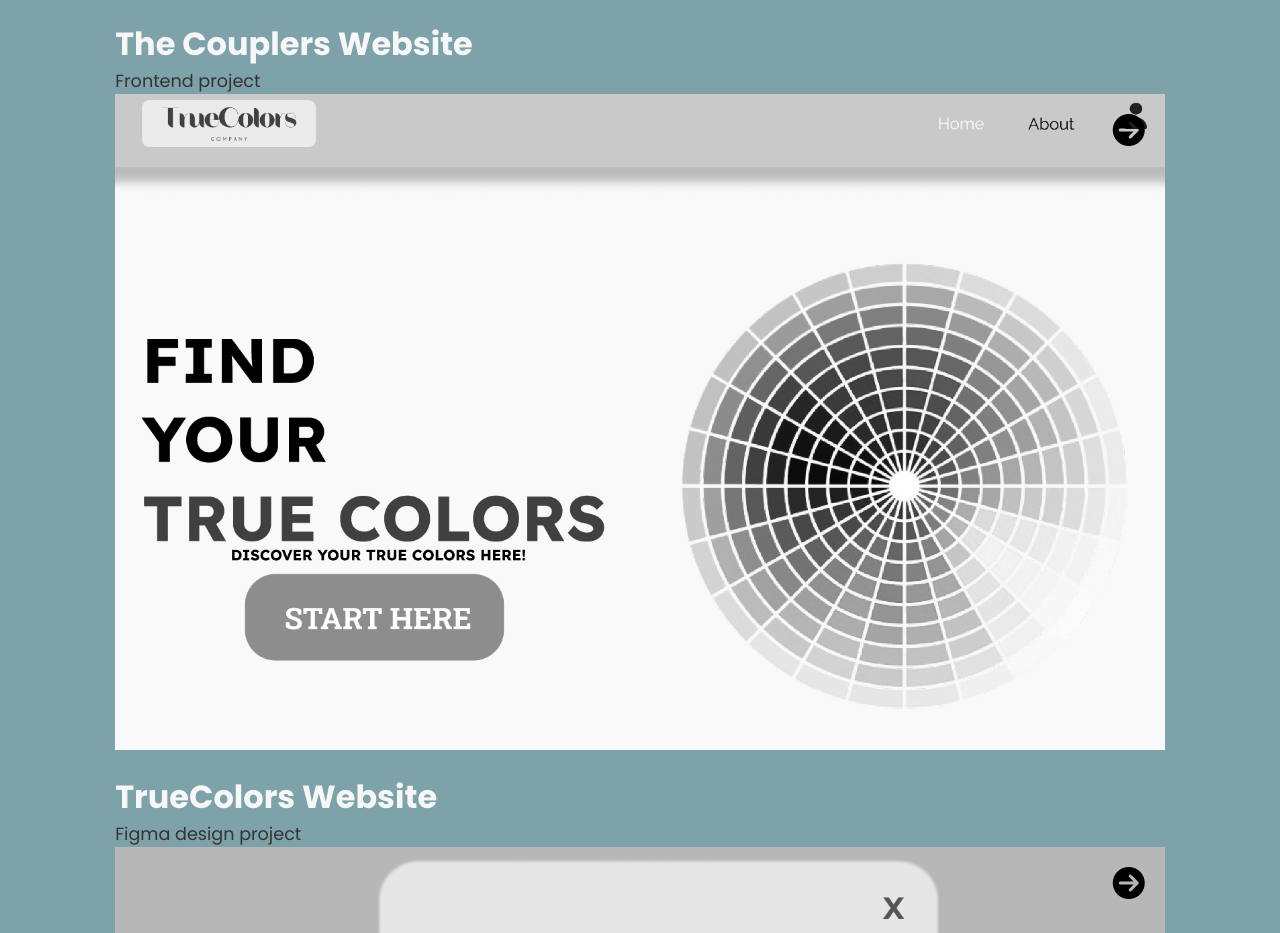
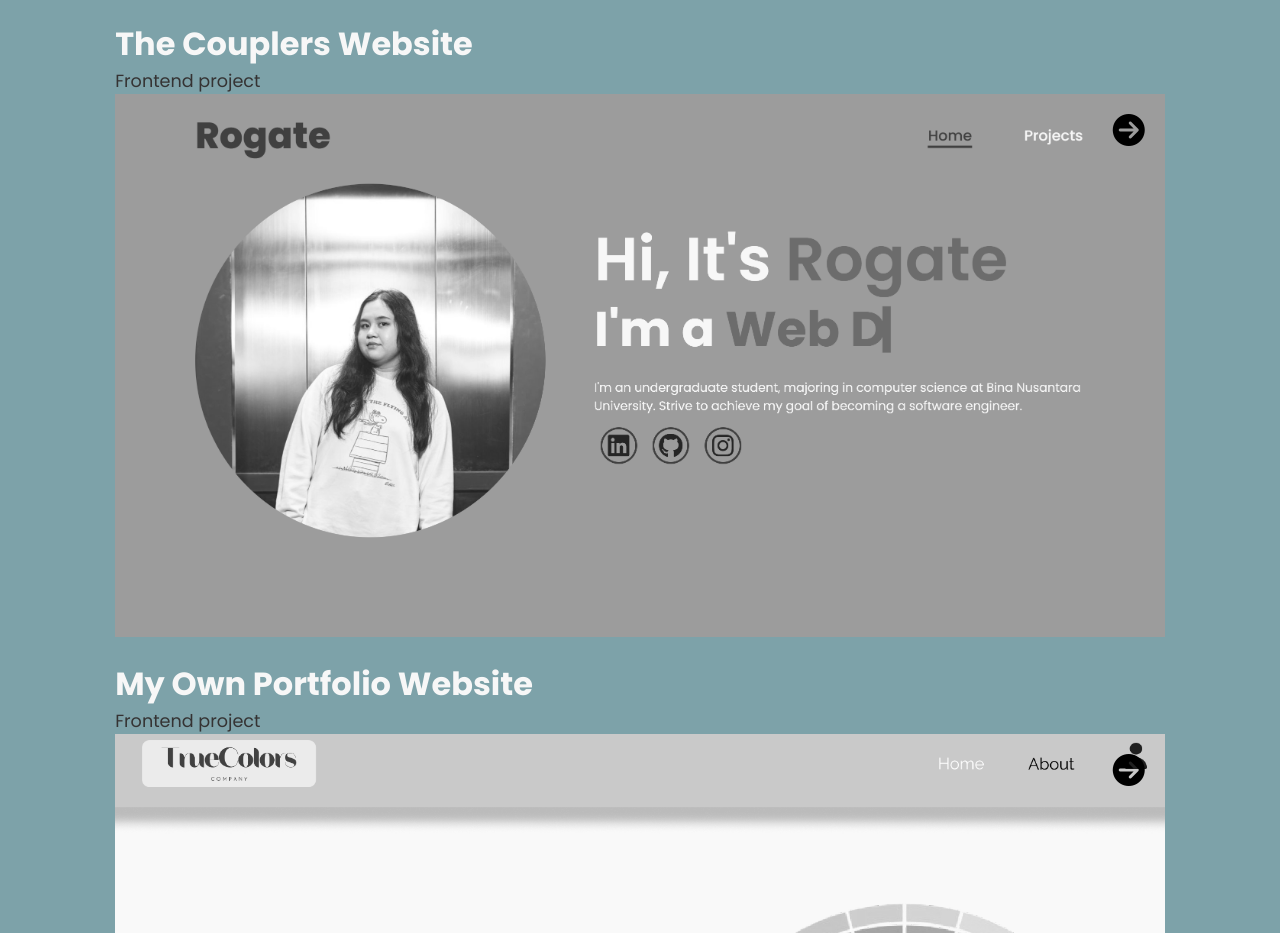
Before and after one commit to Rogate25/MyPortofolio, a plain HTML site: page index.html in a window 1280 px wide. Shown: the part 3063-3996 px from the top of the page. Drawn offline with Linux system fonts and the light colour scheme.

Commit message:
added new project

```diff
--- a/index.html
+++ b/index.html
@@ -75,6 +75,15 @@
                 <span class="projects_subtitle">Frontend project</span>
             </article>
 
+            <article class="projects_card"></article>
+                <a href="https://github.com/Rogate25/MyPortofolio" class="projects_link">
+                    <img src="img/MyPortofolio.png" alt="not show" class="projects_img">
+                    <i class="fa-solid fa-circle-arrow-right projects_icon"></i>
+                </a>
+                <h2 class="projects_title">My Own Portfolio Website</h2>
+                <span class="projects_subtitle">Frontend project</span>
+            </article>
+
             <article class="projects_card">
                 <a href="https://www.figma.com/design/kb1CJXaRcztd8jJDHkxOLT/True-Colors?node-id=0-1&t=bUgjhc4Mr8bUPLFg-1" class="projects_link">
                     <img src="img/TrueColors.png" alt="not show" class="projects_img">
```
Also changed, not shown: img/MyPortofolio.png (added).
